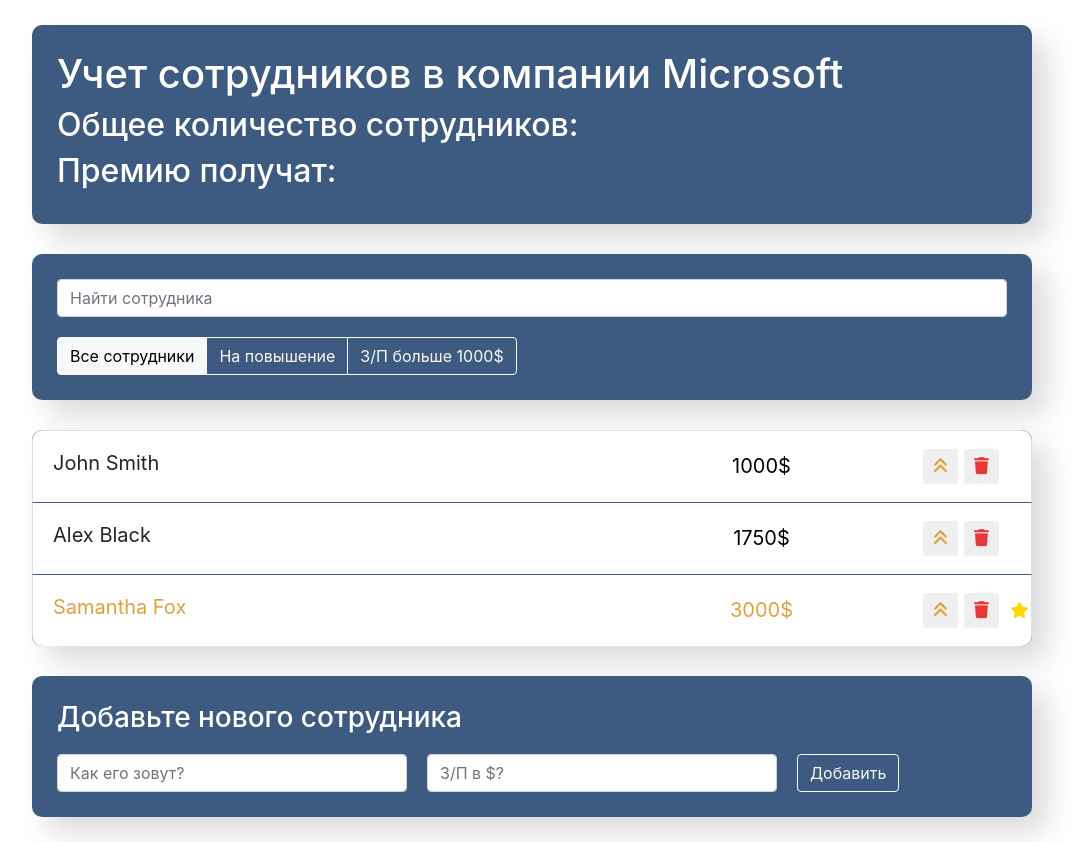
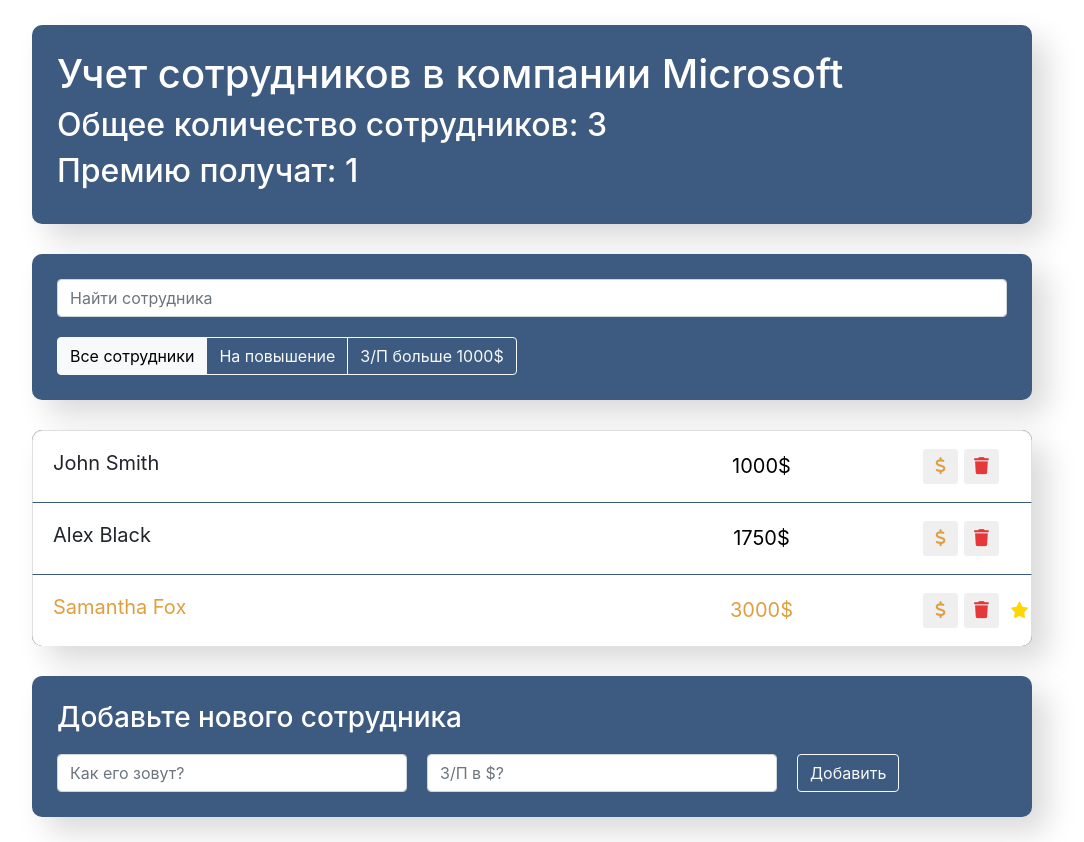
Before and after one commit to Kostin-ILya/Employees-React, a React (Create React App) app: page / in a window 1280 px wide. Shown: the whole page, without its empty margins (108-1192 px from the left). Built offline with nearby package versions, Linux system fonts and the light colour scheme.

Commit message:
add itemQuantity+ onToggleProp+ validate form

```diff
--- a/src/components/app-info/app-info.jsx
+++ b/src/components/app-info/app-info.jsx
@@ -1,11 +1,13 @@
 import './app-info.css'
 
-function AppInfo() {
+function AppInfo(props) {
+  const { itemsQuantity, increaseQuantity } = props
+
   return (
     <div className="app-info">
       <h1>Учет сотрудников в компании Microsoft</h1>
-      <h2>Общее количество сотрудников:</h2>
-      <h2>Премию получат:</h2>
+      <h2>Общее количество сотрудников: {itemsQuantity}</h2>
+      <h2>Премию получат: {increaseQuantity}</h2>
     </div>
   )
 }
--- a/src/components/app/app.jsx
+++ b/src/components/app/app.jsx
@@ -18,25 +18,50 @@
           name: 'John Smith',
           salary: 1000,
           increase: false,
-          star: false,
+          rise: false,
           id: 1,
         },
         {
           name: 'Alex Black',
           salary: 1750,
           increase: false,
-          star: false,
+          rise: false,
           id: 2,
         },
         {
           name: 'Samantha Fox',
           salary: 3000,
           increase: true,
-          star: true,
+          rise: true,
           id: 3,
         },
       ],
     }
+  }
+
+  onToggleProp = (id, prop) => {
+    this.setState(({ data }) => ({
+      data: data.map((item) => {
+        if (item.id === id) {
+          return { ...item, [prop]: !item[prop] }
+        }
+        return item
+      }),
+    }))
+  }
+
+  addItem = (name, salary) => {
+    const newItem = {
+      name,
+      salary,
+      increase: false,
+      rise: false,
+      id: uuidv4(),
+    }
+
+    this.setState((prevState) => ({
+      data: [...prevState.data, newItem],
+    }))
   }
 
   deleteItem = (id) => {
@@ -46,32 +71,51 @@
     })
   }
 
-  addItem = (name, salary) => {
-    const newItem = {
-      name,
-      salary,
-      increase: false,
-      star: false,
-      id: uuidv4(),
-    }
+  // onToggleIncrease = (id) => {
+  //   this.setState(({ data }) => ({
+  //     data: data.map((item) => {
+  //       if (item.id === id) {
+  //         return { ...item, increase: !item.increase }
+  //       }
+  //       return item
+  //     }),
+  //   }))
+  // }
 
-    this.setState((prevState) => ({
-      data: [...prevState.data, newItem],
-    }))
-  }
+  // onToggleRise = (id) => {
+  //   this.setState(({ data }) => ({
+  //     data: data.map((item) => {
+  //       if (item.id === id) {
+  //         return { ...item, rise: !item.rise }
+  //       }
+  //       return item
+  //     }),
+  //   }))
+  // }
 
   render() {
     const { data } = this.state
+    const increaseQuantity = data.filter(
+      (item) => item.increase === true
+    ).length
+
     return (
       <div className="app">
-        <AppInfo />
+        <AppInfo
+          itemsQuantity={data.length}
+          increaseQuantity={increaseQuantity}
+        />
 
         <div className="search-panel">
           <SearchPanel />
           <AppFilter />
         </div>
 
-        <EmployeesList data={data} onDelete={this.deleteItem} />
+        <EmployeesList
+          data={data}
+          deleteItem={this.deleteItem}
+          onToggleProp={this.onToggleProp}
+        />
         <EmployeesAddForm onAdd={this.addItem} />
       </div>
     )
--- a/src/components/employees-add-form/employees-add-form.jsx
+++ b/src/components/employees-add-form/employees-add-form.jsx
@@ -22,7 +22,9 @@
 
     const { name, salary } = this.state
     const { onAdd } = this.props
-    onAdd(name, salary)
+    if (name.length > 3 && salary.length > 2) {
+      onAdd(name, salary)
+    }
 
     this.setState({
       name: '',
--- a/src/components/employees-list-item/employees-list-item.jsx
+++ b/src/components/employees-list-item/employees-list-item.jsx
@@ -1,43 +1,27 @@
-import { Component } from 'react'
 import clsx from 'clsx'
 
 import './employees-list-item.css'
 
-class EmployeesListItem extends Component {
-  constructor(props) {
-    super(props)
-
-    const { increase, star } = this.props
-    this.state = {
+function EmployeesListItem({
+  name,
+  salary,
   increase,
-      star,
-    }
-  }
-
-  onIncrease = () => {
-    this.setState(({ increase }) => ({
-      increase: !increase,
-    }))
-  }
-
-  onRise = () => {
-    this.setState(({ star }) => ({
-      star: !star,
-    }))
-  }
-
-  render() {
-    const { name, salary, onDelete } = this.props
-    const { increase, star } = this.state
-
+  rise,
+  deleteItem,
+  onToggleProp,
+}) {
   const classNames = clsx('list-group-item d-flex justify-content-between', {
     increase,
-      like: star,
+    like: rise,
   })
 
   return (
     <li className={classNames}>
-        <span className="list-group-item-label" onClick={this.onRise}>
+      <span
+        data-toggle="rise"
+        className="list-group-item-label"
+        onClick={onToggleProp}
+      >
         {name}
       </span>
       <input
@@ -48,17 +32,18 @@
       <div className="d-flex justify-content-center align-items-center">
         <button
           type="button"
+          data-toggle="increase"
           className="btn-cookie btn-sm"
-            onClick={this.onIncrease}
+          onClick={onToggleProp}
         >
           {/*  <i className="fas fa-cookie" /> */}
-            <i className="fa fa-angles-up" />
+          <i className="fa fa-dollar-sign" />
         </button>
 
         <button
           type="button"
           className="btn-trash btn-sm "
-            onClick={onDelete}
+          onClick={deleteItem}
         >
           <i className="fas fa-trash" />
         </button>
@@ -66,7 +51,6 @@
       </div>
     </li>
   )
-  }
 }
 
 export default EmployeesListItem
--- a/src/components/employees-list/employees-list.jsx
+++ b/src/components/employees-list/employees-list.jsx
@@ -2,15 +2,18 @@
 
 import './employees-list.css'
 
-function EmployeesList({ data, onDelete }) {
+function EmployeesList({ data, deleteItem, onToggleProp }) {
   const elements = data.map((item) => {
     const { id, ...props } = item
 
     return (
       <EmployeesListItem
         key={id}
-        onDelete={() => {
-          onDelete(id)
+        deleteItem={() => {
+          deleteItem(id)
+        }}
+        onToggleProp={(e) => {
+          onToggleProp(id, e.currentTarget.dataset.toggle, { ...e })
         }}
         {...props}
       />
```
Lines whose indentation alone changed are shown as unchanged.
